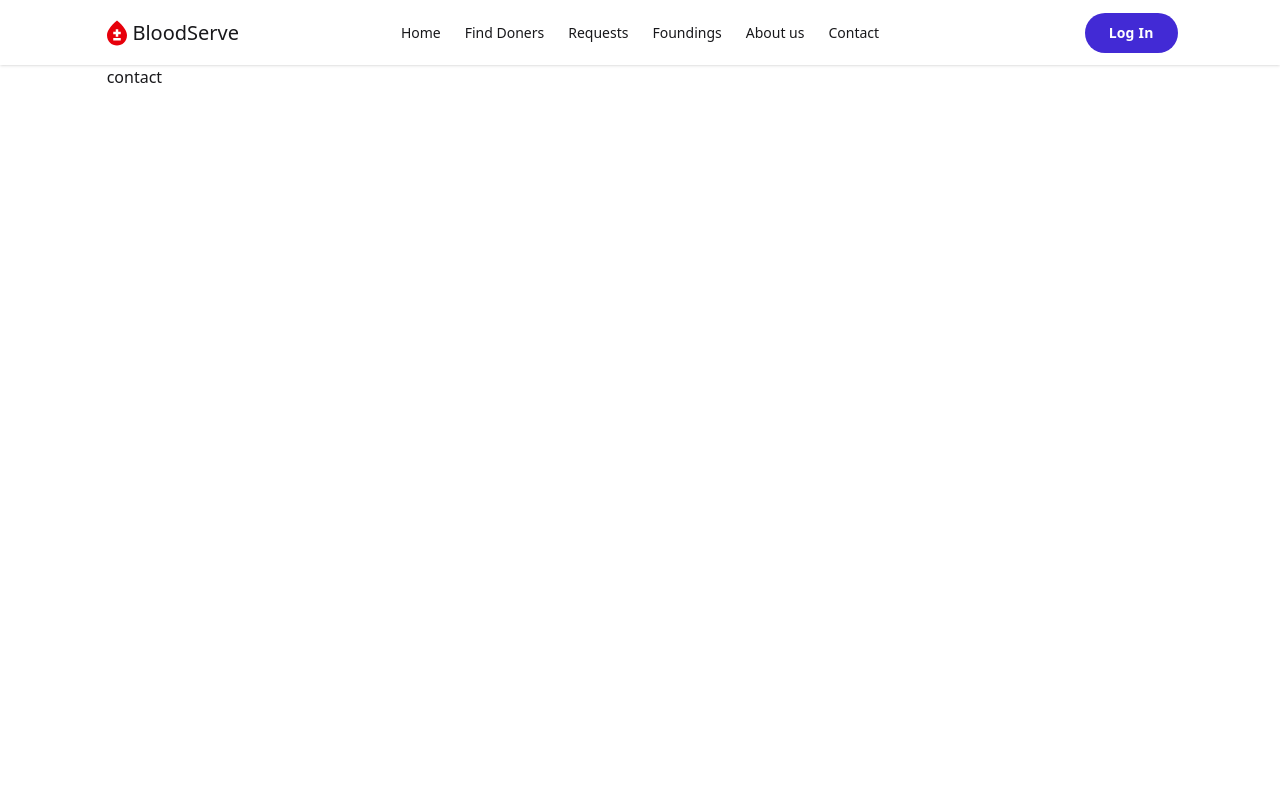
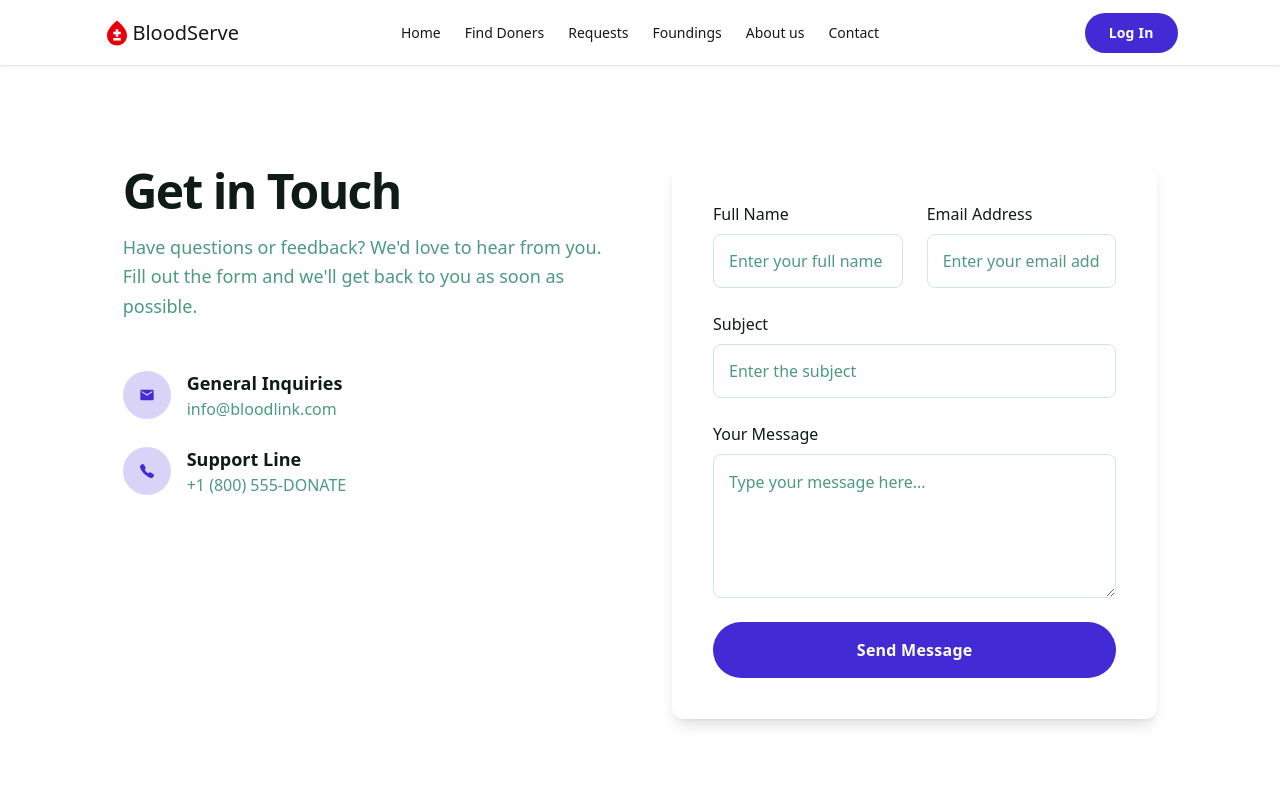
Before and after one commit to nafiz512/BloodServe, a React (Vite) app: page /contact in a window 1280 px wide. Shown: the top 800 px of the page. Built offline with nearby package versions, Linux system fonts and the light colour scheme.

Commit message:
complete Contact page  design

```diff
--- a/src/Pages/Contact/Contact.jsx
+++ b/src/Pages/Contact/Contact.jsx
@@ -1,7 +1,129 @@
 import React from "react";
+import { IoCall } from "react-icons/io5";
+import { MdMail } from "react-icons/md";
 
 const Contact = () => {
-    return <div>contact</div>;
+    return (
+        <div className=" container mx-auto px-4 py-16 sm:py-24">
+            <div className="grid grid-cols-1 lg:grid-cols-2 gap-16 items-start">
+                {/* <!-- Left Column: Heading and Contact Info --> */}
+                <div className="space-y-8">
+                    <div className="flex flex-col gap-3">
+                        <h1 className="text-[#0e1b17] dark:text-white text-4xl sm:text-5xl font-black leading-tight tracking-[-0.033em]">
+                            Get in Touch
+                        </h1>
+                        <p className="text-[#4d9981] dark:text-gray-400 text-lg font-normal leading-relaxed">
+                            Have questions or feedback? We'd love to hear from
+                            you. Fill out the form and we'll get back to you as
+                            soon as possible.
+                        </p>
+                    </div>
+                    <div className="space-y-6 pt-4">
+                        <div className="flex items-center gap-4">
+                            <div className="flex h-12 w-12 items-center justify-center rounded-full bg-primary/20 text-primary">
+                                <span className="material-symbols-outlined">
+                                    <MdMail></MdMail>
+                                </span>
+                            </div>
+                            <div>
+                                <h3 className="font-semibold text-lg text-[#0e1b17] dark:text-white">
+                                    General Inquiries
+                                </h3>
+                                <a
+                                    className="text-[#4d9981] dark:text-gray-400 hover:text-primary dark:hover:text-primary transition-colors"
+                                    href="mailto:info@bloodlink.com"
+                                >
+                                    info@bloodlink.com
+                                </a>
+                            </div>
+                        </div>
+                        <div className="flex items-center gap-4">
+                            <div className="flex h-12 w-12 items-center justify-center rounded-full bg-primary/20 text-primary">
+                                <span className="material-symbols-outlined">
+                                    <IoCall></IoCall>
+                                </span>
+                            </div>
+                            <div>
+                                <h3 className="font-semibold text-lg text-[#0e1b17] dark:text-white">
+                                    Support Line
+                                </h3>
+                                <a
+                                    className="text-[#4d9981] dark:text-gray-400 hover:text-primary dark:hover:text-primary transition-colors"
+                                    href="tel:+1800555DONATE"
+                                >
+                                    +1 (800) 555-DONATE
+                                </a>
+                            </div>
+                        </div>
+                    </div>
+                </div>
+                {/* <!-- Right Column: Contact Form --> */}
+                <div className="w-full bg-white dark:bg-[#1a2c26] p-8 sm:p-10 rounded-xl shadow-lg dark:shadow-none border border-transparent dark:border-[#2a453c]">
+                    <form action="#" className="space-y-6" method="POST">
+                        <div className="grid grid-cols-1 sm:grid-cols-2 gap-6">
+                            <label className="flex flex-col flex-1">
+                                <p className="text-[#0e1b17] dark:text-gray-200 text-base font-medium leading-normal pb-2">
+                                    Full Name
+                                </p>
+                                <input
+                                    className="form-input flex w-full min-w-0 flex-1 resize-none overflow-hidden rounded-lg text-[#0e1b17] dark:text-white focus:outline-0 focus:ring-2 focus:ring-primary/50 border border-[#d0e7e0] dark:border-gray-600 bg-background-light dark:bg-background-dark focus:border-primary dark:focus:border-primary h-14 placeholder:text-[#4d9981] dark:placeholder:text-gray-500 p-[15px] text-base font-normal leading-normal transition-all"
+                                    placeholder="Enter your full name"
+                                    required=""
+                                    type="text"
+                                />
+                            </label>
+                            <label className="flex flex-col flex-1">
+                                <p className="text-[#0e1b17] dark:text-gray-200 text-base font-medium leading-normal pb-2">
+                                    Email Address
+                                </p>
+                                <input
+                                    className="form-input flex w-full min-w-0 flex-1 resize-none overflow-hidden rounded-lg text-[#0e1b17] dark:text-white focus:outline-0 focus:ring-2 focus:ring-primary/50 border border-[#d0e7e0] dark:border-gray-600 bg-background-light dark:bg-background-dark focus:border-primary dark:focus:border-primary h-14 placeholder:text-[#4d9981] dark:placeholder:text-gray-500 p-[15px] text-base font-normal leading-normal transition-all"
+                                    placeholder="Enter your email address"
+                                    required=""
+                                    type="email"
+                                />
+                            </label>
+                        </div>
+                        <div>
+                            <label className="flex flex-col flex-1">
+                                <p className="text-[#0e1b17] dark:text-gray-200 text-base font-medium leading-normal pb-2">
+                                    Subject
+                                </p>
+                                <input
+                                    className="form-input flex w-full min-w-0 flex-1 resize-none overflow-hidden rounded-lg text-[#0e1b17] dark:text-white focus:outline-0 focus:ring-2 focus:ring-primary/50 border border-[#d0e7e0] dark:border-gray-600 bg-background-light dark:bg-background-dark focus:border-primary dark:focus:border-primary h-14 placeholder:text-[#4d9981] dark:placeholder:text-gray-500 p-[15px] text-base font-normal leading-normal transition-all"
+                                    placeholder="Enter the subject"
+                                    required=""
+                                    type="text"
+                                />
+                            </label>
+                        </div>
+                        <div>
+                            <label className="flex flex-col flex-1">
+                                <p className="text-[#0e1b17] dark:text-gray-200 text-base font-medium leading-normal pb-2">
+                                    Your Message
+                                </p>
+                                <textarea
+                                    className="form-textarea flex w-full min-w-0 flex-1 resize-y overflow-hidden rounded-lg text-[#0e1b17] dark:text-white focus:outline-0 focus:ring-2 focus:ring-primary/50 border border-[#d0e7e0] dark:border-gray-600 bg-background-light dark:bg-background-dark focus:border-primary dark:focus:border-primary min-h-36 placeholder:text-[#4d9981] dark:placeholder:text-gray-500 p-[15px] text-base font-normal leading-normal transition-all"
+                                    placeholder="Type your message here..."
+                                    required=""
+                                ></textarea>
+                            </label>
+                        </div>
+                        <div>
+                            <button
+                                className="flex w-full cursor-pointer items-center justify-center overflow-hidden rounded-full h-14 px-6 bg-primary text-[#0e1b17] text-base font-bold leading-normal tracking-[0.015em] hover:bg-opacity-90 focus:outline-none focus:ring-2 focus:ring-offset-2 focus:ring-primary focus:ring-offset-background-light dark:focus:ring-offset-background-dark transition-all duration-300"
+                                type="submit"
+                            >
+                                <span className="truncate text-white">
+                                    Send Message
+                                </span>
+                            </button>
+                        </div>
+                    </form>
+                </div>
+            </div>
+        </div>
+    );
 };
 
 export default Contact;
```
